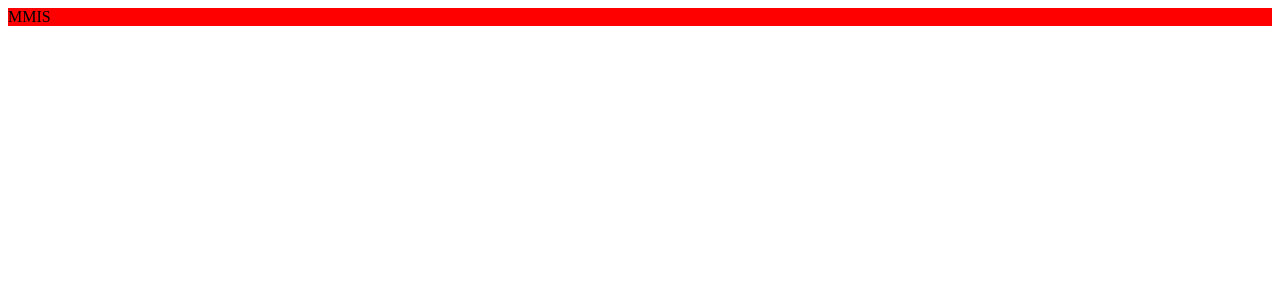
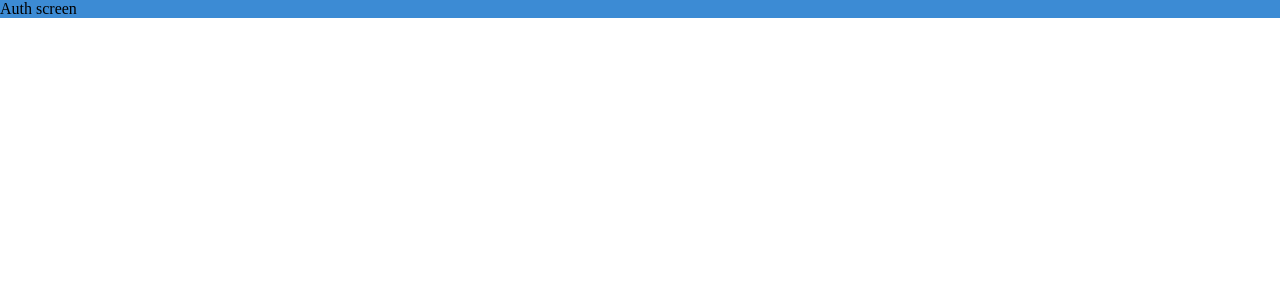
Before and after one commit to gov-artsakh-am/mmip, a React app in the folder frontend/: page / in a window 1280 px wide. Shown: the top 300 px of the page. Built offline with nearby package versions, Linux system fonts and the light colour scheme.

Commit message:
feat: setup react-router

```diff
--- a/frontend/package.json
+++ b/frontend/package.json
@@ -11,7 +11,8 @@
   "dependencies": {
     "react": "17.0.2",
     "react-admin": "3.16.4",
-    "react-dom": "17.0.2"
+    "react-dom": "17.0.2",
+    "react-router-dom": "5.2.0"
   },
   "devDependencies": {
     "@babel/core": "7.14.6",
--- a/frontend/src/App.css
+++ b/frontend/src/App.css
@@ -1,4 +1,9 @@
-/* TODO remove on start */
-div {
-    background-color: red;
+html {
+  margin: 0;
+  padding: 0;
 }
+
+body {
+  margin: 0;
+  padding: 0;
+}
--- a/frontend/src/App.js
+++ b/frontend/src/App.js
@@ -1,6 +1,17 @@
-import React from 'react';
-import './App.css';
+import React from "react";
+import { Route, Switch } from "react-router";
 
-const App = () => <div>MMIS</div>;
+import "./App.css";
+import Auth from "./pages/Auth/Auth";
+
+const App = () => {
+  const routes = (
+    <Switch>
+      <Route path="/" component={Auth} />
+    </Switch>
+  );
+
+  return <div>{routes}</div>;
+};
 
 export default App;
--- a/frontend/src/index.js
+++ b/frontend/src/index.js
@@ -1,8 +1,13 @@
-import React from 'react';
-import ReactDOM from 'react-dom';
-import App from './App';
+import React from "react";
+import ReactDOM from "react-dom";
+import { BrowserRouter } from "react-router-dom";
 
-ReactDOM.render(
-  <App />,
-  document.getElementById('app'),
+import App from "./App";
+
+const app = (
+  <BrowserRouter>
+    <App />
+  </BrowserRouter>
 );
+
+ReactDOM.render(app, document.getElementById("app"));
--- /dev/null
+++ b/frontend/src/pages/Auth/Auth.css
@@ -0,0 +1,3 @@
+.Auth {
+  background-color: #3c8bd4;
+}
--- /dev/null
+++ b/frontend/src/pages/Auth/Auth.js
@@ -0,0 +1,9 @@
+import React from "react";
+
+import "./Auth.css";
+
+const Auth = () => {
+  return <div className="Auth">Auth screen</div>;
+};
+
+export default Auth;
```
